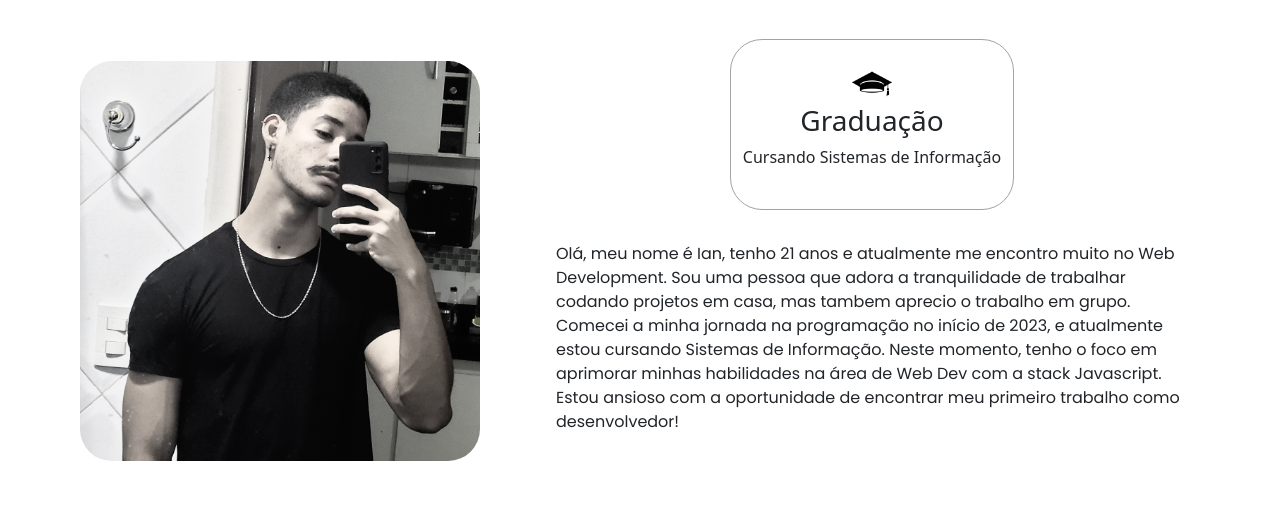
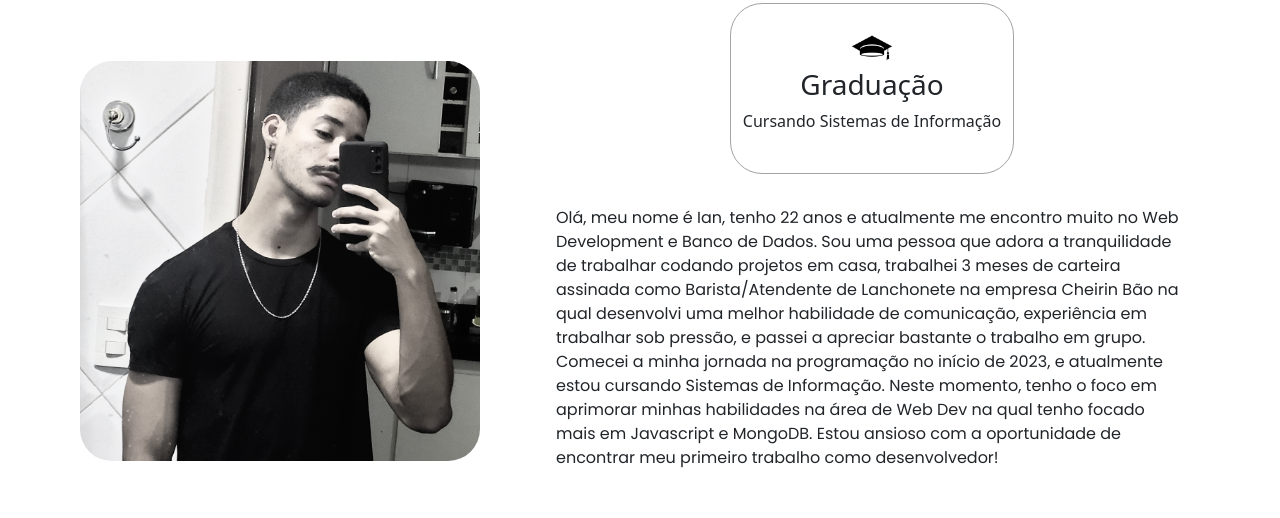
Before and after one commit to IanBorgess/Portfolio, a plain HTML site: page index.html in a window 1280 px wide. Shown: the part 1084-1602 px from the top of the page. Drawn offline with nearby package versions, Linux system fonts and the light colour scheme.

Commit message:
Add files via upload

```diff
--- a/index.html
+++ b/index.html
@@ -79,7 +79,7 @@
                         <p class="details-p"> Cursando Sistemas de Informação</p>
                       </div>
                         <div class="text-container">
-                          <p class="sobre-p1 text-dark">Olá, meu nome é Ian, tenho 21 anos e atualmente me encontro muito no Web Development. Sou uma pessoa que adora a tranquilidade de trabalhar codando projetos em casa, mas tambem aprecio o trabalho em grupo. Comecei a minha jornada na programação no início de 2023, e atualmente estou cursando Sistemas de Informação. Neste momento, tenho o foco em aprimorar minhas habilidades na área de Web Dev com a stack Javascript. Estou ansioso com a oportunidade de encontrar meu primeiro trabalho como desenvolvedor!</p>
+                          <p class="sobre-p1 text-dark">Olá, meu nome é Ian, tenho 22 anos e atualmente me encontro muito no Web Development e Banco de Dados. Sou uma pessoa que adora a tranquilidade de trabalhar codando projetos em casa, trabalhei 3 meses de carteira assinada como Barista/Atendente de Lanchonete na empresa Cheirin Bão na qual desenvolvi uma melhor habilidade de comunicação, experiência em trabalhar sob pressão, e passei a apreciar bastante o trabalho em grupo. Comecei a minha jornada na programação no início de 2023, e atualmente estou cursando Sistemas de Informação. Neste momento, tenho o foco em aprimorar minhas habilidades na área de Web Dev na qual tenho focado mais em Javascript e MongoDB. Estou ansioso com a oportunidade de encontrar meu primeiro trabalho como desenvolvedor!</p>
                         </div>
                   </div>
                 </div>
```
